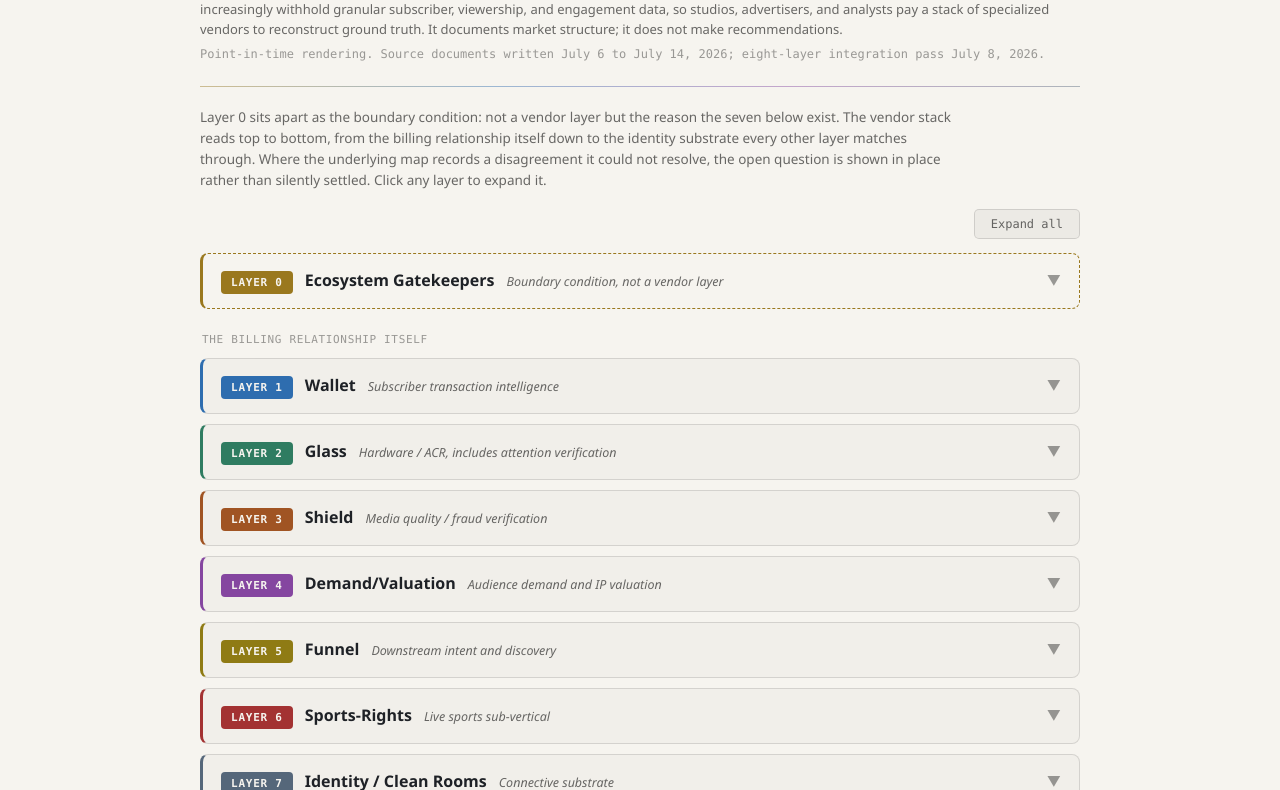
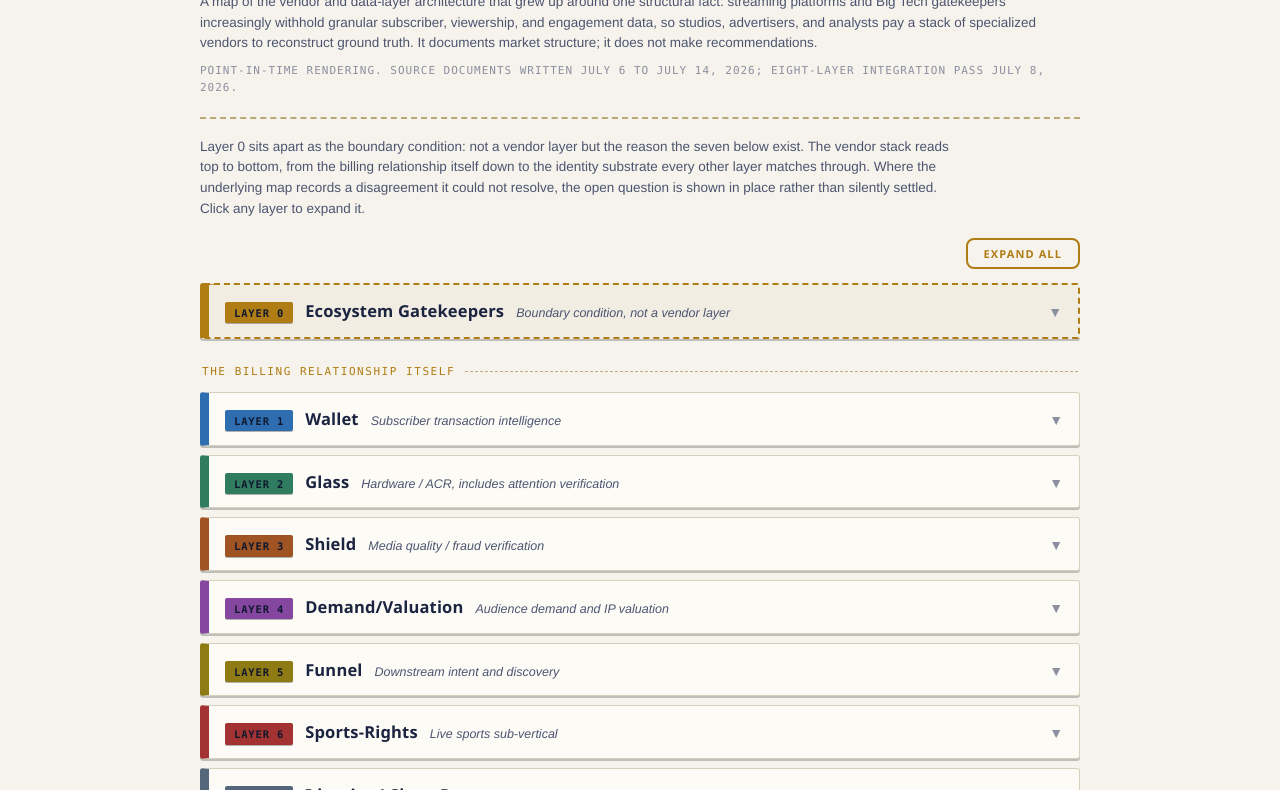
Before and after one commit to Rbh2733/altdata-analytics, a plain HTML site: page streaming-altdata-ecosystem/ecosystem-map.html in a window 1280 px wide. Shown: the part 106-896 px from the top of the page. Drawn offline with Linux system fonts and the light colour scheme.

Commit message:
Ecosystem map: video-store era identity
Reid's direction: the streaming map gets its own look instead of
sharing a skin, an homage to the video-store era for the map of the
industry that replaced it. Deep navy field under a full-bleed gold
awning stripe, chunky rounded italic signage type for the marquee and
layer names, layer cards as tape spines with thick label-sticker
edges (the existing eight layer hues), chips as a wall of membership
cards, aisle end-cap axis captions, and a tear-off receipt footer on
a dashed perforation. Era language only: no trademark lockup, no
torn-ticket logo. Content, structure, and script untouched; light
variant kept as the daylight-store scheme.

Co-Authored-By: Claude Fable 5 <noreply@anthropic.com>

```diff
--- a/streaming-altdata-ecosystem/ecosystem-map.html
+++ b/streaming-altdata-ecosystem/ecosystem-map.html
@@ -6,40 +6,42 @@
 <title>Streaming Alt-Data Ecosystem Map</title>
 <style>
 :root {
-  --bg: #0B0D11;
-  --surface: rgba(255,255,255,0.025);
-  --surface2: rgba(0,0,0,0.22);
-  --text: #E0DCD4;
-  --dim: rgba(255,255,255,0.5);
-  --faint: rgba(255,255,255,0.28);
-  --border: rgba(255,255,255,0.08);
-  --chipbg: rgba(255,255,255,0.03);
-  --openbg: rgba(201,169,78,0.06);
-  --openborder: rgba(201,169,78,0.35);
-  --opentext: #C9A94E;
-  --l0: #C9A94E;
-  --l1: #4A90D9;
-  --l2: #56A88C;
-  --l3: #C97A44;
-  --l4: #B06EC7;
-  --l5: #D9C24A;
-  --l6: #C94F4F;
-  --l7: #7B8FA1;
+  --bg: #10182E;
+  --card: #17203C;
+  --card2: #131B34;
+  --text: #EFE8D6;
+  --dim: #B9B29E;
+  --faint: #7E7B6E;
+  --border: #2B3554;
+  --gold: #F2B33D;
+  --golddim: #C9922C;
+  --openbg: rgba(242,179,61,0.07);
+  --openborder: rgba(242,179,61,0.45);
+  --opentext: #F2B33D;
+  --l0: #F2B33D;
+  --l1: #5B9BE6;
+  --l2: #59B694;
+  --l3: #D98A4C;
+  --l4: #BC7FD4;
+  --l5: #E0CA52;
+  --l6: #D95C4F;
+  --l7: #8FA3B8;
 }
 @media (prefers-color-scheme: light) {
   :root {
-    --bg: #F6F4EF;
-    --surface: rgba(0,0,0,0.02);
-    --surface2: rgba(0,0,0,0.04);
-    --text: #1E2126;
-    --dim: rgba(0,0,0,0.58);
-    --faint: rgba(0,0,0,0.38);
-    --border: rgba(0,0,0,0.12);
-    --chipbg: rgba(0,0,0,0.03);
-    --openbg: rgba(154,120,30,0.07);
-    --openborder: rgba(154,120,30,0.4);
+    --bg: #F6F3EC;
+    --card: #FDFBF6;
+    --card2: #F1EDE2;
+    --text: #1B2440;
+    --dim: #4C5470;
+    --faint: #8B8FA0;
+    --border: #D6D0BF;
+    --gold: #B07C14;
+    --golddim: #8A6A18;
+    --openbg: rgba(154,120,30,0.08);
+    --openborder: rgba(154,120,30,0.45);
     --opentext: #8A6A18;
-    --l0: #9A781E;
+    --l0: #B07C14;
     --l1: #2E6DAF;
     --l2: #2F7C61;
     --l3: #A05423;
@@ -50,49 +52,52 @@
   }
 }
 * { margin:0; padding:0; box-sizing:border-box; }
-body { background:var(--bg); color:var(--text); font-family:"Segoe UI",system-ui,-apple-system,sans-serif; line-height:1.55; min-height:100vh; }
-.wrap { max-width:920px; margin:0 auto; padding:40px 20px 70px; }
-h1 { font-family:Georgia,"Times New Roman",serif; font-size:32px; font-weight:700; letter-spacing:-0.02em; line-height:1.15; }
+body { background:var(--bg); color:var(--text); font-family:"Helvetica Neue",Helvetica,Arial,"Segoe UI",sans-serif; line-height:1.55; min-height:100vh; }
+body::before { content:""; display:block; height:12px; background:repeating-linear-gradient(-45deg, var(--gold) 0 16px, var(--bg) 16px 32px); border-bottom:2px solid var(--gold); }
+.wrap { max-width:920px; margin:0 auto; padding:38px 20px 70px; }
+h1 { font-family:"Arial Rounded MT Bold","Helvetica Rounded",ui-rounded,"Segoe UI",Verdana,sans-serif; font-size:31px; font-weight:800; font-style:italic; letter-spacing:.015em; line-height:1.15; text-transform:uppercase; color:var(--gold); text-shadow:0 2px 0 rgba(0,0,0,0.25); }
 .mono { font-family:ui-monospace,Consolas,"Cascadia Mono",Menlo,monospace; }
-.sub { font-size:13px; color:var(--dim); margin-top:8px; }
-.asof { font-size:12px; color:var(--faint); margin-top:6px; }
-.rule { height:1px; margin:22px 0 20px; background:linear-gradient(90deg,var(--l0),var(--l1),var(--l4),var(--l7)); opacity:.45; }
+.sub { font-size:13.5px; color:var(--dim); margin-top:10px; }
+.asof { font-size:11px; color:var(--faint); margin-top:8px; letter-spacing:.09em; text-transform:uppercase; }
+.rule { height:0; margin:20px 0 18px; border-top:2px dashed var(--golddim); opacity:.55; }
 .intro { font-size:13.5px; color:var(--dim); max-width:760px; }
 .toolbar { display:flex; justify-content:flex-end; margin:18px 0 14px; }
-.btn { background:var(--surface2); border:1px solid var(--border); color:var(--dim); padding:7px 16px; border-radius:5px; cursor:pointer; font-size:12px; font-family:ui-monospace,Consolas,"Cascadia Mono",Menlo,monospace; transition:background .2s,color .2s; }
-.btn:hover { color:var(--text); }
+.btn { background:transparent; border:2px solid var(--gold); border-radius:8px; color:var(--gold); padding:6px 16px; cursor:pointer; font-size:11px; font-weight:700; letter-spacing:.1em; text-transform:uppercase; font-family:"Arial Rounded MT Bold","Helvetica Rounded",ui-rounded,"Segoe UI",Verdana,sans-serif; transition:background .15s,color .15s; }
+.btn:hover { background:var(--gold); color:var(--bg); }
 
-.layer { background:var(--surface); border:1px solid var(--border); border-left:3px solid var(--accent,var(--border)); border-radius:8px; margin-bottom:10px; overflow:hidden; }
-.layer.gatekeeper { border:1px dashed var(--l0); border-left:3px solid var(--l0); background:transparent; margin-bottom:22px; }
-summary { list-style:none; display:flex; align-items:baseline; gap:12px; flex-wrap:wrap; padding:14px 18px; cursor:pointer; }
+.layer { background:var(--card); border:1px solid var(--border); border-left:9px solid var(--accent,var(--border)); border-radius:3px; margin-bottom:9px; overflow:hidden; box-shadow:0 2px 0 rgba(0,0,0,0.22); }
+.layer.gatekeeper { border:2px dashed var(--l0); border-left:9px solid var(--l0); background:var(--card2); margin-bottom:24px; }
+summary { list-style:none; display:flex; align-items:baseline; gap:12px; flex-wrap:wrap; padding:13px 16px; cursor:pointer; }
+summary:hover .lname { color:var(--gold); }
 summary::-webkit-details-marker { display:none; }
 summary:focus-visible { outline:2px solid var(--accent,var(--dim)); outline-offset:-2px; }
-.tag { font-weight:700; font-size:11px; letter-spacing:.07em; text-transform:uppercase; padding:3px 10px; border-radius:4px; color:var(--bg); background:var(--accent); flex-shrink:0; font-family:ui-monospace,Consolas,"Cascadia Mono",Menlo,monospace; }
-.lname { font-weight:700; font-size:16px; }
+.tag { font-weight:700; font-size:10.5px; letter-spacing:.08em; text-transform:uppercase; padding:3px 9px 2px; border-radius:2px; color:#10182E; background:var(--accent); flex-shrink:0; font-family:ui-monospace,Consolas,"Cascadia Mono",Menlo,monospace; box-shadow:0 1px 0 rgba(0,0,0,0.3); }
+.lname { font-weight:800; font-size:16.5px; font-family:"Arial Rounded MT Bold","Helvetica Rounded",ui-rounded,"Segoe UI",Verdana,sans-serif; letter-spacing:.01em; transition:color .15s; }
 .tagline { font-size:12.5px; color:var(--dim); font-style:italic; }
 .chev { margin-left:auto; color:var(--faint); font-size:14px; transition:transform .25s; flex-shrink:0; }
 details[open] .chev { transform:rotate(180deg); }
-.body { padding:0 18px 18px; }
+.body { padding:0 16px 16px 16px; }
 .desc { font-size:13.5px; color:var(--dim); line-height:1.6; max-width:780px; }
 .meta { display:grid; grid-template-columns:repeat(auto-fit,minmax(220px,1fr)); gap:10px; margin:14px 0; }
-.meta-card { background:var(--surface2); border-radius:6px; padding:10px 12px; border-left:2px solid var(--border); }
-.meta-label { font-weight:700; font-size:10px; letter-spacing:.08em; text-transform:uppercase; color:var(--faint); margin-bottom:5px; font-family:ui-monospace,Consolas,"Cascadia Mono",Menlo,monospace; }
+.meta-card { background:var(--card2); border-radius:3px; padding:10px 12px; border-top:3px solid var(--accent,var(--border)); }
+.meta-label { font-weight:700; font-size:9.5px; letter-spacing:.11em; text-transform:uppercase; color:var(--faint); margin-bottom:5px; font-family:ui-monospace,Consolas,"Cascadia Mono",Menlo,monospace; }
 .meta-card p { font-size:12.5px; color:var(--dim); line-height:1.5; }
 .chips { display:grid; grid-template-columns:repeat(auto-fill,minmax(230px,1fr)); gap:8px; margin-top:6px; list-style:none; }
-.chip { background:var(--chipbg); border:1px solid var(--border); border-radius:6px; padding:9px 12px; }
-.chip b { display:block; font-size:13px; margin-bottom:2px; }
+.chip { background:var(--card2); border:1px solid var(--border); border-radius:6px; border-top:2px solid var(--accent,var(--border)); padding:9px 12px 10px; }
+.chip b { display:block; font-size:13px; margin-bottom:2px; font-family:"Arial Rounded MT Bold","Helvetica Rounded",ui-rounded,"Segoe UI",Verdana,sans-serif; letter-spacing:.01em; }
 .chip span { font-size:11.5px; color:var(--dim); line-height:1.45; display:block; }
-.open-q { margin-top:14px; padding:10px 14px; background:var(--openbg); border-left:3px solid var(--openborder); border-radius:4px; }
+.open-q { margin-top:14px; padding:10px 14px; background:var(--openbg); border-left:3px solid var(--openborder); border-radius:2px; }
 .open-q .meta-label { color:var(--opentext); }
 .open-q p { font-size:12.5px; color:var(--dim); line-height:1.55; }
-.axis { font-size:11px; color:var(--faint); letter-spacing:.06em; text-transform:uppercase; margin:6px 2px 10px; font-family:ui-monospace,Consolas,"Cascadia Mono",Menlo,monospace; }
-.axis.bottom { margin:10px 2px 0; }
-.footer { margin-top:34px; padding-top:16px; border-top:1px solid var(--border); font-size:11.5px; color:var(--faint); line-height:1.7; font-family:ui-monospace,Consolas,"Cascadia Mono",Menlo,monospace; }
+.axis { font-size:11px; color:var(--gold); letter-spacing:.14em; text-transform:uppercase; margin:14px 2px 12px; font-family:ui-monospace,Consolas,"Cascadia Mono",Menlo,monospace; display:flex; align-items:center; gap:10px; }
+.axis::after { content:""; flex:1; border-top:1px dashed var(--golddim); opacity:.5; }
+.axis.bottom { margin:16px 2px 0; }
+.footer { margin-top:38px; padding-top:16px; border-top:2px dashed var(--golddim); font-size:11px; color:var(--faint); line-height:1.75; font-family:ui-monospace,Consolas,"Cascadia Mono",Menlo,monospace; }
 @media (max-width:600px) {
-  h1 { font-size:24px; }
+  h1 { font-size:23px; }
   .wrap { padding:24px 14px 50px; }
-  summary { padding:12px 14px; }
-  .body { padding:0 14px 14px; }
+  summary { padding:12px 13px; }
+  .body { padding:0 13px 13px; }
   .chips { grid-template-columns:1fr; }
 }
 </style>
```
